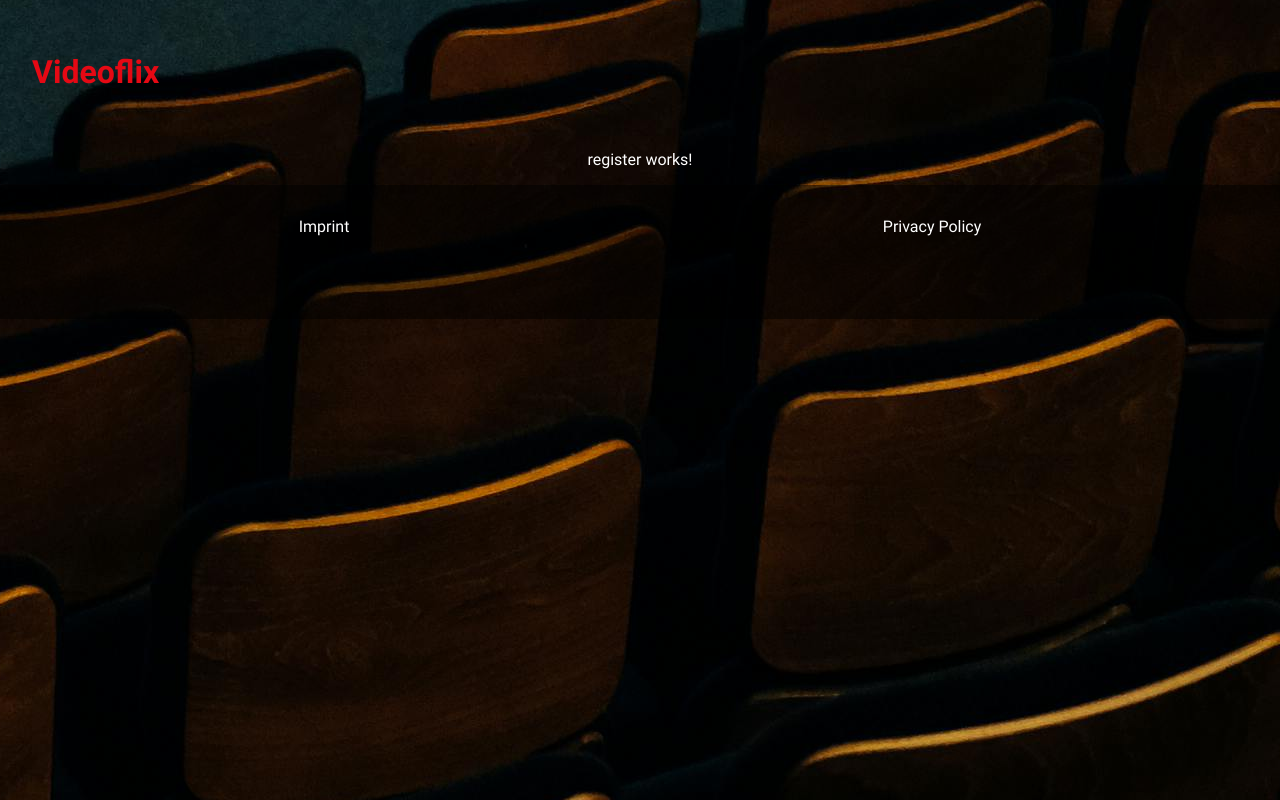
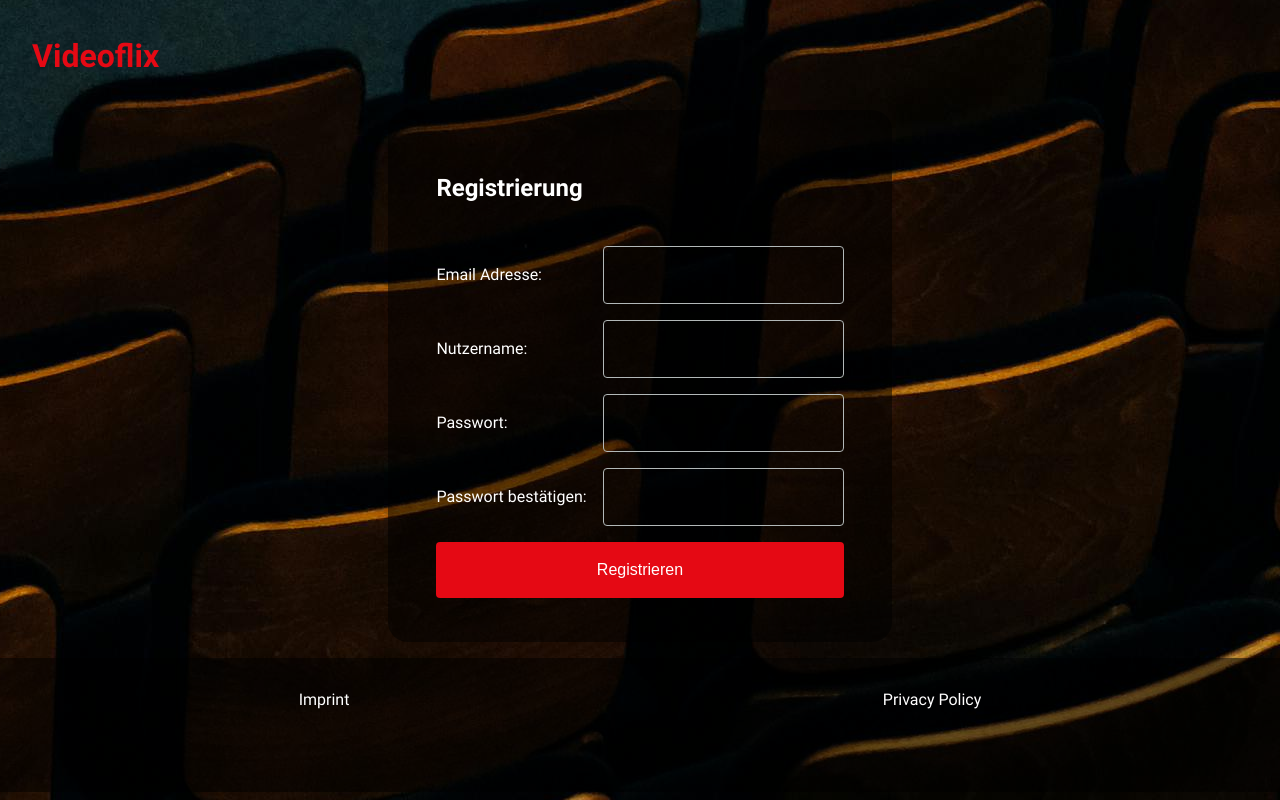
Before and after one commit to AnneEberhard/videoflix_frontend, an Angular app: page /register in a window 1280 px wide. Built offline with nearby package versions, Linux system fonts and the light colour scheme.

Commit message:
register basic setup

```diff
--- a/src/app/app.module.ts
+++ b/src/app/app.module.ts
@@ -9,6 +9,8 @@ import { LoginComponent } from './login/login.component';
 import { HeaderComponent } from 'src/shared/components/header/header.component';
 import { FooterComponent } from 'src/shared/components/footer/footer.component';
 import { ScrollComponent } from 'src/shared/components/scroll/scroll.component';
+import { RegisterComponent } from './register/register.component';
+import { FormsModule } from '@angular/forms';
 
 @NgModule({
   declarations: [
@@ -20,10 +22,12 @@ import { ScrollComponent } from 'src/shared/components/scroll/scroll.component';
     HeaderComponent,
     FooterComponent,
     ScrollComponent,
+    RegisterComponent,
   ],
   imports: [
     BrowserModule,
-    AppRoutingModule
+    AppRoutingModule,
+    FormsModule,
   ],
   providers: [],
   bootstrap: [AppComponent]
--- a/src/app/register/register.component.html
+++ b/src/app/register/register.component.html
@@ -1 +1,24 @@
-<section><p>register works!</p></section>
+<section>
+    <div id="registerBox">
+        <h2>Registrierung</h2>
+    <form #registerForm="ngForm" (ngSubmit)="onSubmit(registerForm)">
+        <div class="registerInputBox">
+          <label for="email">Email Adresse:</label>
+          <input type="email" id="email" name="email" [(ngModel)]="formData.email" required>
+        </div>
+        <div class="registerInputBox">
+          <label for="username">Nutzername:</label>
+          <input type="text" id="username" name="username" [(ngModel)]="formData.username" required>
+        </div>
+        <div class="registerInputBox">
+          <label for="password">Passwort:</label>
+          <input type="password" id="password" name="password" [(ngModel)]="formData.password" required>
+        </div>
+        <div class="registerInputBox">
+          <label for="confirmPassword">Passwort bestätigen:</label>
+          <input type="password" id="confirmPassword" name="confirmPassword" [(ngModel)]="formData.confirmPassword" required>
+        </div>
+        <button type="submit">Registrieren</button>
+      </form>
+    </div>
+</section>
--- a/src/app/register/register.component.scss
+++ b/src/app/register/register.component.scss
@@ -0,0 +1,69 @@
+#registerBox {
+    display: flex;
+    flex-direction: column;
+    gap: 16px;
+    min-height: 500px;
+    padding: 16px 48px;
+    background-color: rgba(0, 0, 0, 0.5);
+    justify-content: center;
+    margin: 16px;
+    border-radius: 20px;
+
+    h2 {
+      margin-bottom: 28px;
+    }
+
+    a:hover {
+      text-decoration: underline;
+    }
+
+  }
+
+  .registerInputBox {
+    display:flex;
+    justify-content: space-between;
+    align-items: center;
+    margin-bottom: 16px;
+    gap: 16px;
+  }
+
+form {
+    display: flex;
+    flex-direction: column;
+
+    input {
+        line-height: 1.5;
+        font-size: 1rem;
+        color: inherit;
+        padding: 1rem;
+        border: solid 1px #B2B8B8;
+        appearance: none;
+        background: transparent;
+        border-radius: 0.25rem;
+         ::placeholder {
+            color: #B2B8B8;
+         }
+      }
+
+      button {
+        background-color: #e50914;
+        color: white;
+        border-radius: 0.25rem;
+        cursor: pointer;
+        width: 100%;
+        line-height: 1.5;
+        padding: 1rem;
+        min-height: 16px;
+        min-width: 16px;
+        font-size: 1rem;
+        line-height: 1.5;
+        font-size: 1rem;
+        border: none;
+        width: 100%;
+        color: inherit;
+
+        &:hover {
+            background-color: #ad0810;
+        }
+      }
+  }
--- a/src/app/register/register.component.ts
+++ b/src/app/register/register.component.ts
@@ -1,12 +1,21 @@
 import { Component } from '@angular/core';
+import { NgForm } from '@angular/forms';
 
 @Component({
   selector: 'app-register',
-  standalone: true,
-  imports: [],
   templateUrl: './register.component.html',
   styleUrl: './register.component.scss'
 })
 export class RegisterComponent {
+  formData = {
+    email: '',
+    username: '',
+    password: '',
+    confirmPassword: ''
+  };
 
+  onSubmit(form: NgForm) {
+
+    console.log(this.formData);
+  }
 }
--- a/src/shared/components/header/header.component.scss
+++ b/src/shared/components/header/header.component.scss
@@ -1,6 +1,6 @@
 header {
     display: flex;
-    padding: 32px;
+    padding: 16px 32px 8px 32px;
     height: 70px;
 
 }
```
